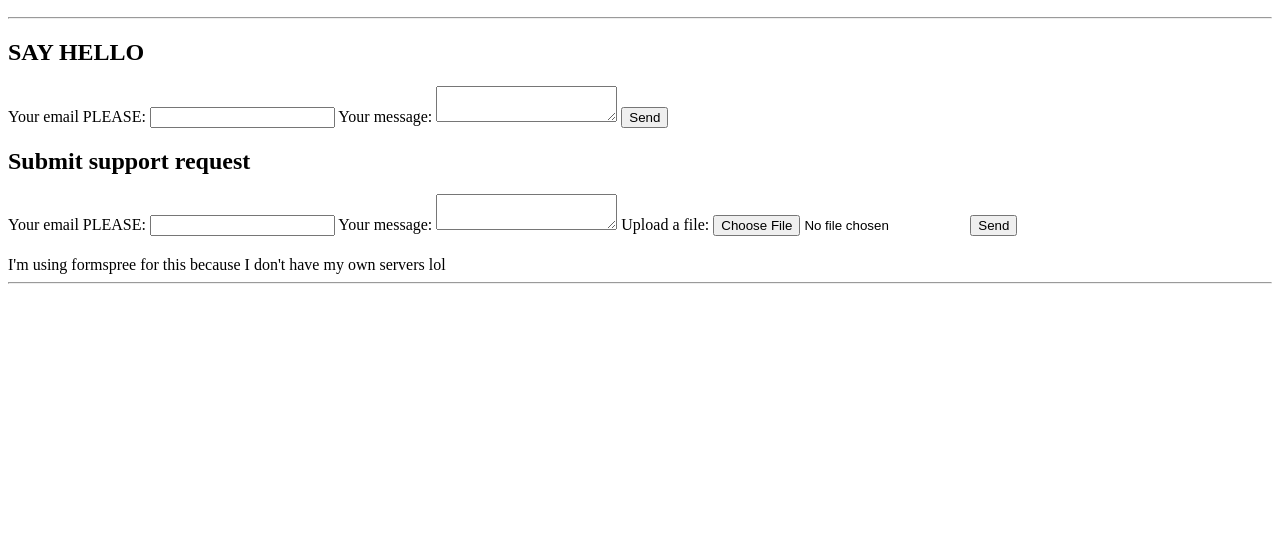
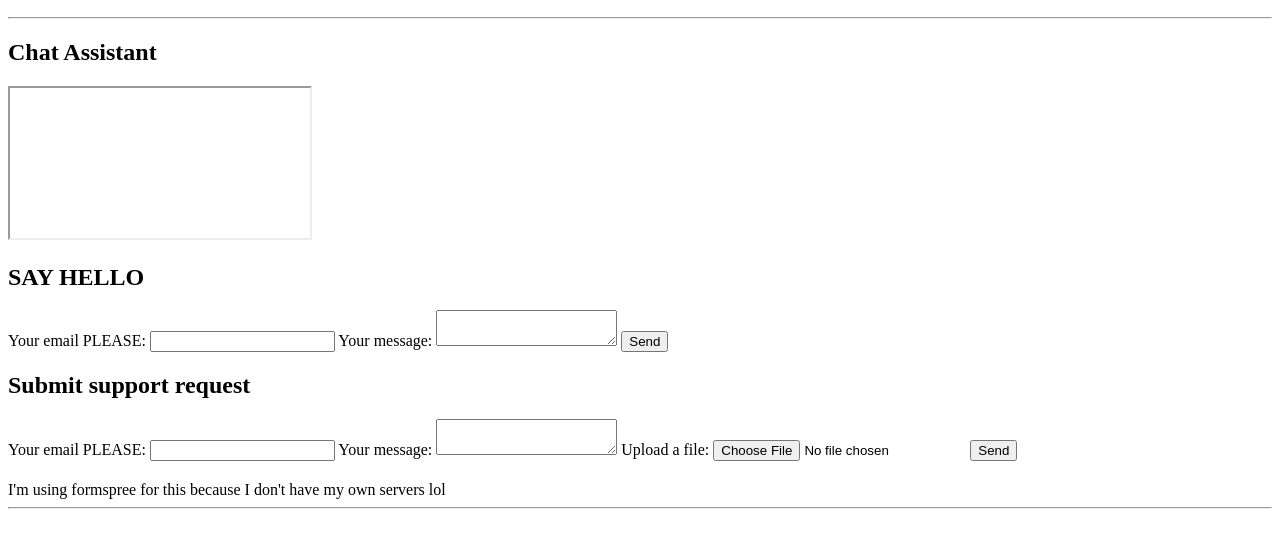
Before and after one commit to hct-central/thisishct, a plain HTML site: page contact.html in a window 1280 px wide. Shown: the part 110-658 px from the top of the page. Drawn offline with Linux system fonts and the light colour scheme.

Commit message:
Update contact.html

```diff
--- a/contact.html
+++ b/contact.html
@@ -12,6 +12,12 @@
     </header>
     <hr>
     <main>
+      <section>
+        <div>
+          <h2> <strong> Chat Assistant </strong> </h2>
+          <iframe>https://webbot.me/64ebff803e3d9b4236c8d25ef85eb8d609d1bac59480275b7d5cf1c09c682f6e</iframe>
+        </div>
+      </section>
       <section>
         <div>
       <h2> <strong>SAY HELLO</strong> </h2>
```
